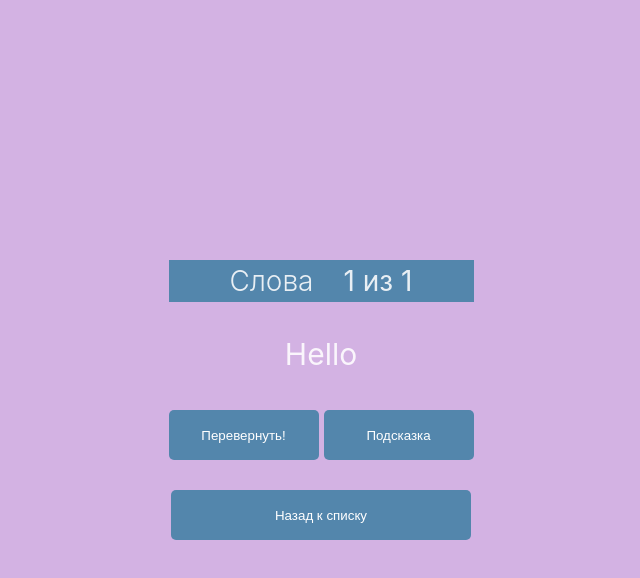
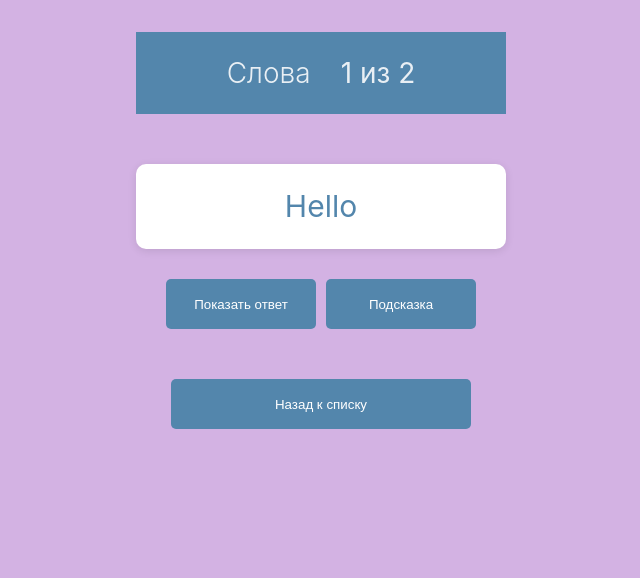
Before and after one commit to AlekseiSamoilov/learn-2-cards, a React (Vite) app in the folder frontend/: page / in a window 1280 px wide. Shown: the top 578 px of the page, without its empty margins (319-959 px from the left). Built offline with nearby package versions, Linux system fonts and the light colour scheme.

Commit message:
feat: handle toggle hint fucntion and added some animation at the ReviewPage component

```diff
--- a/frontend/src/components/pages/category-page/category-page.module.css
+++ b/frontend/src/components/pages/category-page/category-page.module.css
@@ -2,6 +2,7 @@
     display: flex;
     flex-direction: column;
     align-items: center;
+    min-height: 100vh;
 }
 
 .title {
--- a/frontend/src/components/pages/review-page/ReviewPage.tsx
+++ b/frontend/src/components/pages/review-page/ReviewPage.tsx
@@ -1,6 +1,7 @@
 import React, { useState } from 'react'
 import styles from './review-page.module.css'
 import Button from '../../button/Button';
+import { motion, AnimatePresence } from 'framer-motion';
 
 interface ICard {
     id: string;
@@ -8,6 +9,7 @@ interface ICard {
     backside: string;
     totalShows: number;
     correctAnswers: number;
+    hintImageUrl?: string;
 }
 
 const ReviewPage = () => {
@@ -15,6 +17,7 @@ const ReviewPage = () => {
     const [currentCardIndex, setCurrentCardIndex] = useState<number>(0);
     const [isStarted, setIsStarted] = useState<boolean>(false);
     const [isFlipped, setIsFlipped] = useState<boolean>(false);
+    const [showHint, setShowHint] = useState<boolean>(false);
     const [cards, setCards] = useState<ICard[]>([
         {
             id: '123',
@@ -22,40 +25,116 @@ const ReviewPage = () => {
             backside: 'World',
             totalShows: 2,
             correctAnswers: 2,
+            hintImageUrl: 'https://images.pexels.com/photos/2466778/pexels-photo-2466778.jpeg'
+        },
+        {
+            id: '124',
+            frontside: 'Every',
+            backside: 'Day',
+            totalShows: 2,
+            correctAnswers: 2,
+            hintImageUrl: 'https://www.pexels.com/ru-ru/photo/2466778/'
         }]);
 
     const handleFlip = () => {
-        console.log('fliped called')
         setIsFlipped(true);
+        setShowHint(false)
     };
+
+    const handleNextCard = () => {
+        if (currentCardIndex < cards.length - 1) {
+            setCurrentCardIndex(prev => prev + 1);
+            setIsFlipped(false);
+            setShowHint(false);
+        }
+    }
+
+    const toggleHint = () => {
+        setShowHint(prev => !prev);
+    }
 
     return (
         <div className={styles.container}>
             <div className={styles.header}>
                 <h1 className={styles.title}>Слова</h1>
-                <div className={styles.progress}>{currentCardIndex + 1} из {cards.length} </div>
+                <div className={styles.progress}>{currentCardIndex + 1} из {cards.length}</div>
             </div>
-            <div className={styles.card}>
-                {!isFlipped ? (
-                    <>
-                        <div className={styles.front_side}>{cards[currentCardIndex].frontside}</div>
-                        <div className={styles.buttons}>
-                            <Button onClick={handleFlip} text='Перевернуть!' width='150px' />
-                            <Button text='Подсказка' width='150px' />
-                        </div>
-                    </>
-                ) : (
-                    <>
-                        <div className={styles.back_side}>{cards[currentCardIndex].backside}</div>
-                        <div className={styles.buttons}>
-                            <Button text='Правльно' width='150px' />
-                            <Button text='Неправльно' width='150px' />
-                        </div>
-                    </>
-                )}
-            </div>
+            <motion.div
+                className={styles.card_container}
+                key={currentCardIndex}
+                initial={{ opacity: 0, y: -20 }}
+                animate={{ opacity: 1, y: 0 }}
+                exit={{ opacity: 0, y: -20 }}
+                transition={{ duration: 0.2, type: 'spring', bounce: 0.3 }}
+            >
+                <div className={styles.front_side}>
+                    {cards[currentCardIndex].frontside}
+                    <AnimatePresence>
+                        {showHint && (
+                            <motion.div
+                                className={styles.hint_container}
+                                initial={{ opacity: 0, y: 20, height: 0 }}
+                                animate={{ opacity: 1, y: 0, height: 'auto' }}
+                                exit={{ opacity: 0, y: 20, height: 0 }}
+                                transition={{ duration: 0.3, ease: 'easeInOut' }}
+                            >
+                                <img
+                                    src={cards[currentCardIndex].hintImageUrl}
+                                    alt='Подсказка'
+                                    className={styles.hint_image}
+                                />
+                            </motion.div>
+                        )}
+                    </AnimatePresence>
+                </div>
+                <div className={styles.answer_wrapper}>
+                    <AnimatePresence mode="wait">
+                        {isFlipped ? (
+                            <motion.div
+                                className={styles.answer_container}
+                                initial={{ opacity: 0, y: -50, height: 0 }}
+                                animate={{ opacity: 1, y: 0, height: 'auto' }}
+                                exit={{ opacity: 0, y: -50, height: 0 }}
+                                transition={{ duration: 0.3, ease: 'easeInOut', type: 'spring', bounce: 0.4 }}
+                            >
+                                <motion.div
+                                    className={styles.back_side}
+                                    initial={{ opacity: 0 }}
+                                    animate={{ opacity: 1 }}
+                                    exit={{ opacity: 0 }}
+                                    transition={{ duration: 0.3, ease: 'easeInOut' }}
+                                >
+                                    {cards[currentCardIndex].backside}
+                                </motion.div>
+                                <motion.div
+                                    className={styles.buttons}
+                                    initial={{ opacity: 0 }}
+                                    animate={{ opacity: 1 }}
+                                    exit={{ opacity: 0 }}
+                                    transition={{ duration: 0.3, ease: 'easeInOut', type: 'spring', bounce: 0.4 }}
+                                >
+                                    <Button onClick={handleNextCard} text='Правильно' width='150px' />
+                                    <Button onClick={handleNextCard} text='Неправильно' width='150px' />
+                                </motion.div>
+                            </motion.div>
+                        ) : (
+                            <motion.div
+                                key="question"
+                                className={styles.buttons}
+                                initial={{ opacity: 0, y: 20 }}
+                                animate={{ opacity: 1, y: 0 }}
+                                exit={{ opacity: 0, y: -20 }}
+                                transition={{ type: 'spring', bounce: 0.4, duration: 0.3 }}
+                            >
+                                <Button onClick={handleFlip} text='Показать ответ' width='150px' />
+                                <Button onClick={toggleHint} text='Подсказка' width='150px' />
+                            </motion.div>
+                        )}
+                    </AnimatePresence>
+                </div>
+            </motion.div >
             <Button text='Назад к списку' width='300px' />
-        </div>
+        </div >
     )
 }
 
--- a/frontend/src/components/pages/review-page/review-page.module.css
+++ b/frontend/src/components/pages/review-page/review-page.module.css
@@ -2,6 +2,13 @@
     display: flex;
     flex-direction: column;
     align-items: center;
+    min-height: 100vh;
+}
+
+.answer_wrapper {
+    position: relative;
+    width: 100%;
+    min-height: 100%;
 }
 
 .header {
@@ -11,6 +18,7 @@
     gap: 30px;
     background-color: rgba(83, 134, 172, 1);
     width: 100%;
+    padding: 20px 0;
 }
 
 .title {
@@ -18,22 +26,75 @@
     font-weight: 300;
     font-size: 28px;
 }
+
 .progress {
     font-size: 28px;
     text-align: center;
 }
 
-.card {
+.card_container {
     display: flex;
     flex-direction: column;
     align-items: center;
-    padding: 30px 0;
+    padding: 30px;
+    margin: 20px 0;
     gap: 30px;
+    width: 100%;
+    max-width: 600px;
+}
+
+.front_side {
     font-size: 30px;
+    text-align: center;
+    padding: 20px 0;
+    background-color: white;
+    border-radius: 10px;
+    box-shadow: 0 2px 8px rgba(0,0,0,0.1);
+    width: 100%;
+    color: rgba(83, 134, 172, 1);
+}
+
+.answer_container {
+    display: flex;
+    flex-direction: column;
+    align-items: center;
+    gap: 20px;
+    width: 100%;
+    overflow: hidden;
+}
+
+.back_side {
+    font-size: 30px;
+    width: 100%;
+    text-align: center;
+    padding: 20px 0;
+    background-color: #f8f9fa;
+    border-radius: 10px;
+    width: inherit;
+    width: 100%;
+    color: rgba(83, 134, 172, 1);
+    transform-origin: top center;
 }
 
 .buttons {
     display: flex;
-    gap: 5px;
+    gap: 10px;
     align-items: center;
+    justify-content: center;
+    width: 100%;
 }
+
+.hint_container {
+    margin-top: 20px;
+    width: 100%;
+    display: flex;
+    justify-content: center;
+    overflow: hidden;
+}
+
+.hint_image {
+    max-width: 200px;
+    height: auto;
+    border-radius: 8px;
+    box-shadow: 0 2px 8px rgba(0,0,0,0.1);
+}
```
